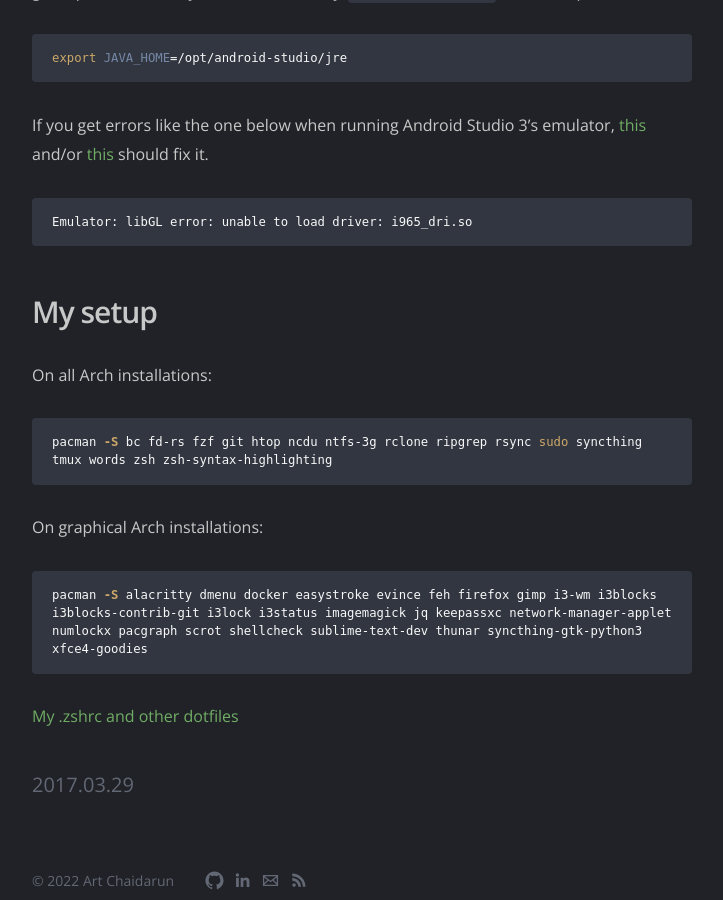
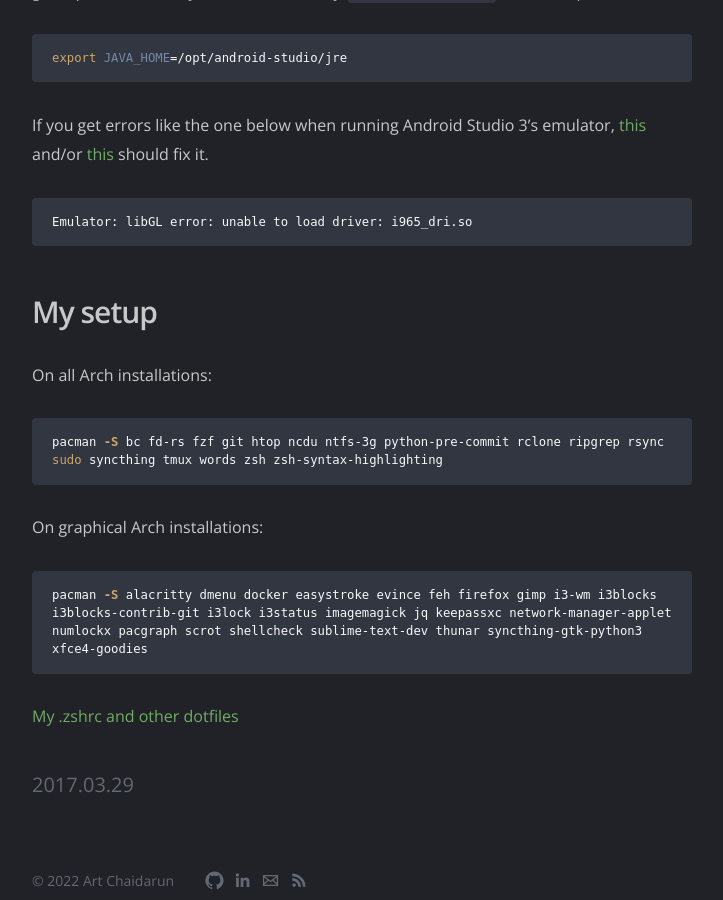
Before and after one commit to artnc/personal-website, a Jekyll site: the page built from src/blog/_posts/2017-03-29-arch-notes.md, in a window 1280 px wide and 900 px high, scrolled down 12922 px. Shown: the whole window, without its empty margins (278-1001 px from the left). Built offline with Jekyll 4.4.1, drawn with Linux system fonts in a browser that asks for light colours; comment, search, counter and statistics services are not loaded.

Commit message:
Add python-pre-commit to /arch-notes

````diff
--- a/src/blog/_posts/2017-03-29-arch-notes.md
+++ b/src/blog/_posts/2017-03-29-arch-notes.md
@@ -400,7 +400,7 @@
 On all Arch installations:
 
 ```shell
-pacman -S bc fd-rs fzf git htop ncdu ntfs-3g rclone ripgrep rsync sudo syncthing tmux words zsh zsh-syntax-highlighting
+pacman -S bc fd-rs fzf git htop ncdu ntfs-3g python-pre-commit rclone ripgrep rsync sudo syncthing tmux words zsh zsh-syntax-highlighting
 ```
 
 On graphical Arch installations:
````
